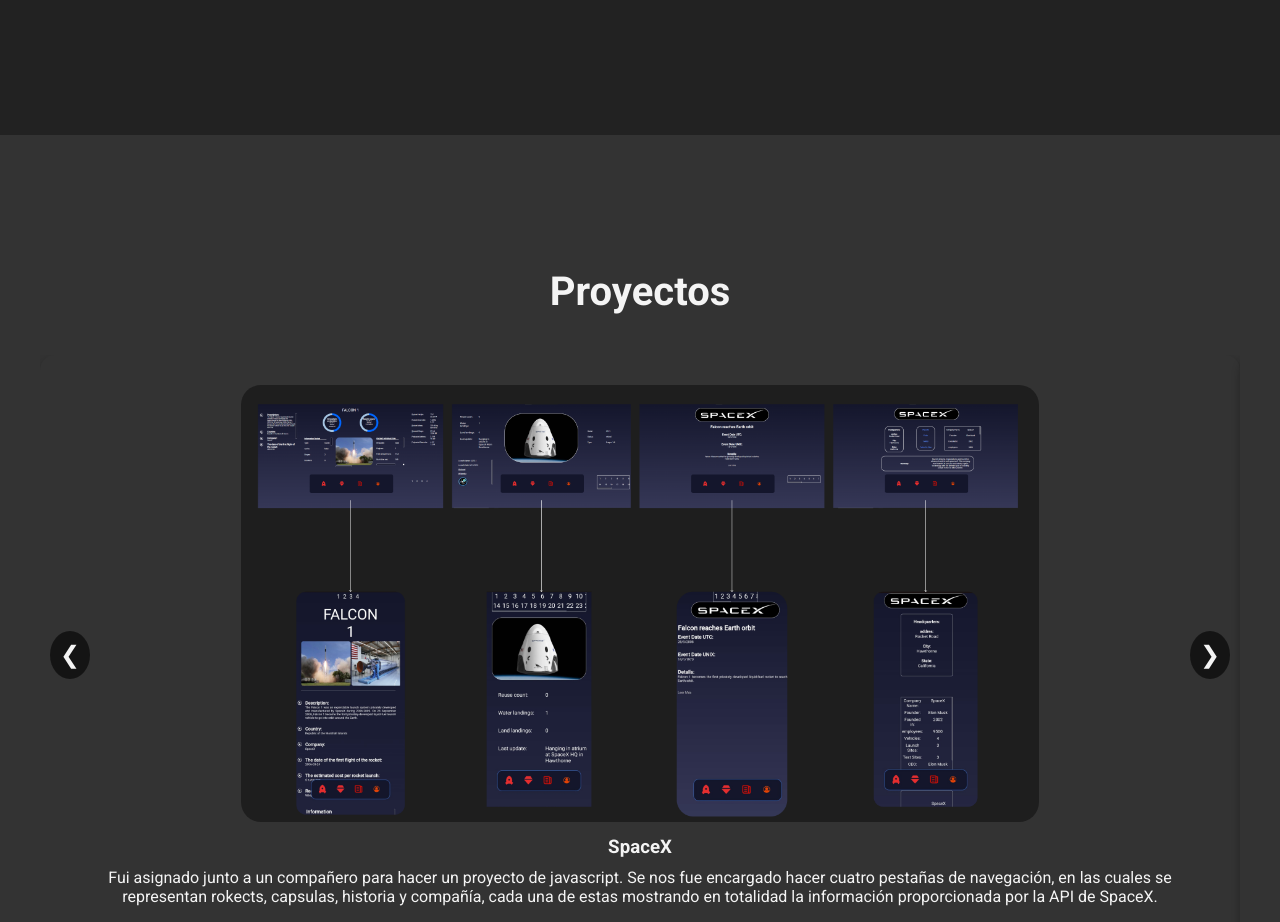
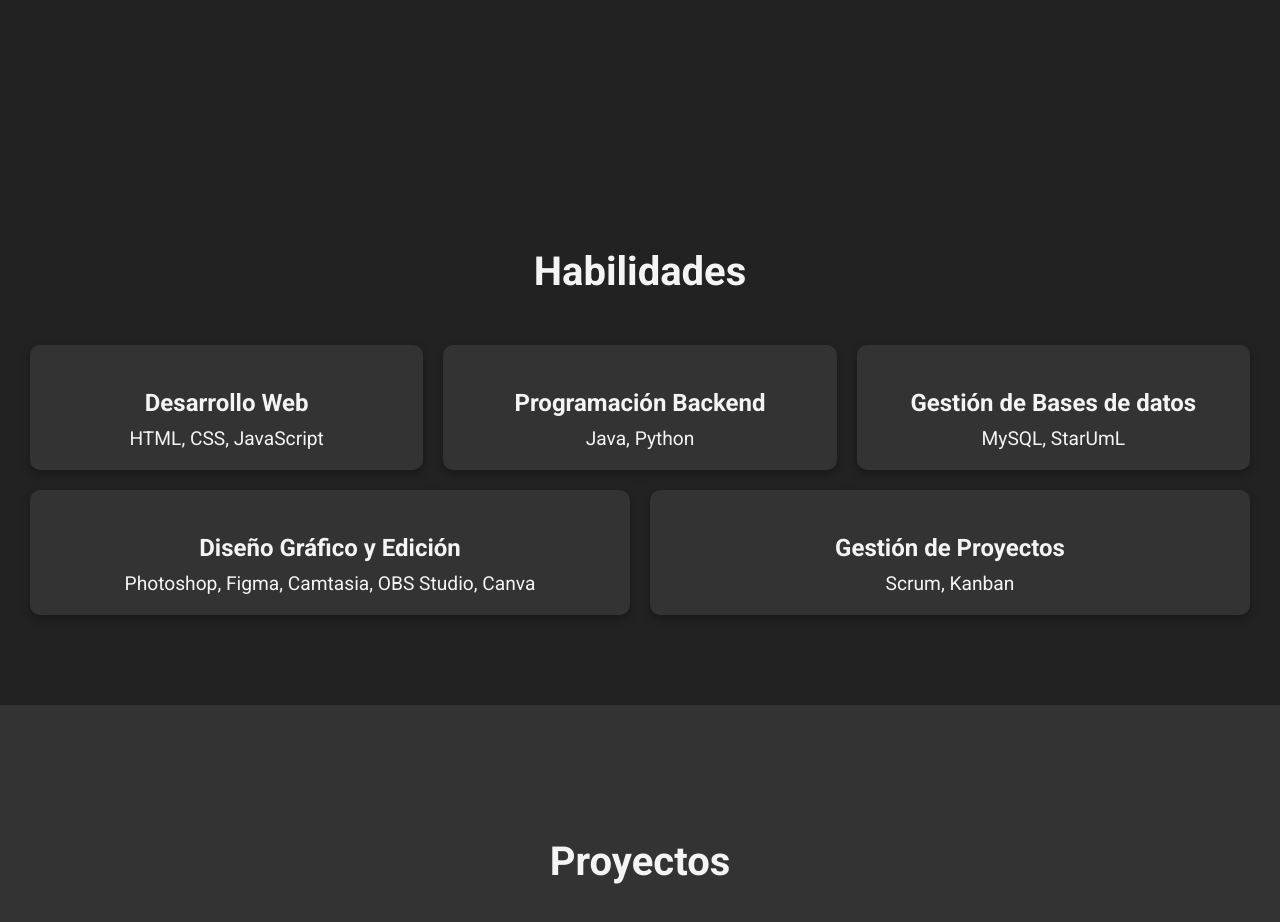
Before and after one commit to AndresDz2024/Portafolio, a plain HTML site: page index.html in a window 1280 px wide. Shown: the part 1740-2662 px from the top of the page. Drawn offline with Linux system fonts and the light colour scheme.

Commit message:
feat: :sparkles: Subir apartado para mis Skills técnicas

```diff
--- a/index.html
+++ b/index.html
@@ -39,6 +39,33 @@
                     <img src="./storage/sobremi.jpeg" alt="Imagen sobre mí 2">
                 </div>
             </div>
+        </div>
+    </section>
+
+    <section id="skills" class="skills-section">
+        <h2>Habilidades</h2>
+        <div class="skills-container">
+            <div class="skill-card">
+                <h3>Desarrollo Web</h3>
+                <p>HTML, CSS, JavaScript</p>
+            </div>
+            <div class="skill-card">
+                <h3>Programación Backend</h3>
+                <p>Java, Python</p>
+            </div>
+            <div class="skill-card">
+                <h3>Gestión de Bases de datos</h3>
+                <p>MySQL, StarUmL</p>
+            </div>
+            <div class="skill-card">
+                <h3>Diseño Gráfico y Edición</h3>
+                <p>Photoshop, Figma, Camtasia, OBS Studio, Canva</p>
+            </div>
+            <div class="skill-card">
+                <h3>Gestión de Proyectos</h3>
+                <p>Scrum, Kanban</p>
+            </div>
+
         </div>
     </section>
 
--- a/styles/styles.css
+++ b/styles/styles.css
@@ -136,6 +136,45 @@ a{
     width: 100%;
     height: 100%;
     object-fit: cover;
+}
+
+/* Sección de Habilidades */
+.skills-section {
+    padding: 80px 20px;
+    background-color: #222;
+    color: #f4f4f4;
+}
+
+.skills-section h2 {
+    text-align: center;
+    margin-bottom: 40px;
+    font-size: 2.5rem;
+}
+
+.skills-container {
+    display: flex;
+    flex-wrap: wrap;
+    justify-content: center;
+}
+
+.skill-card {
+    background-color: #333;
+    border-radius: 10px;
+    box-shadow: 0 4px 8px rgba(0, 0, 0, 0.3);
+    padding: 20px;
+    margin: 10px;
+    text-align: center;
+    flex: 1 1 calc(25% - 40px); /* Ajusta el ancho para que las tarjetas se alineen bien */
+}
+
+.skill-card h3 {
+    margin-bottom: 10px;
+    font-size: 1.5rem;
+}
+
+.skill-card p {
+    margin: 0;
+    font-size: 1.2rem;
 }
 
 /* Carrusel de Proyectos */
```
